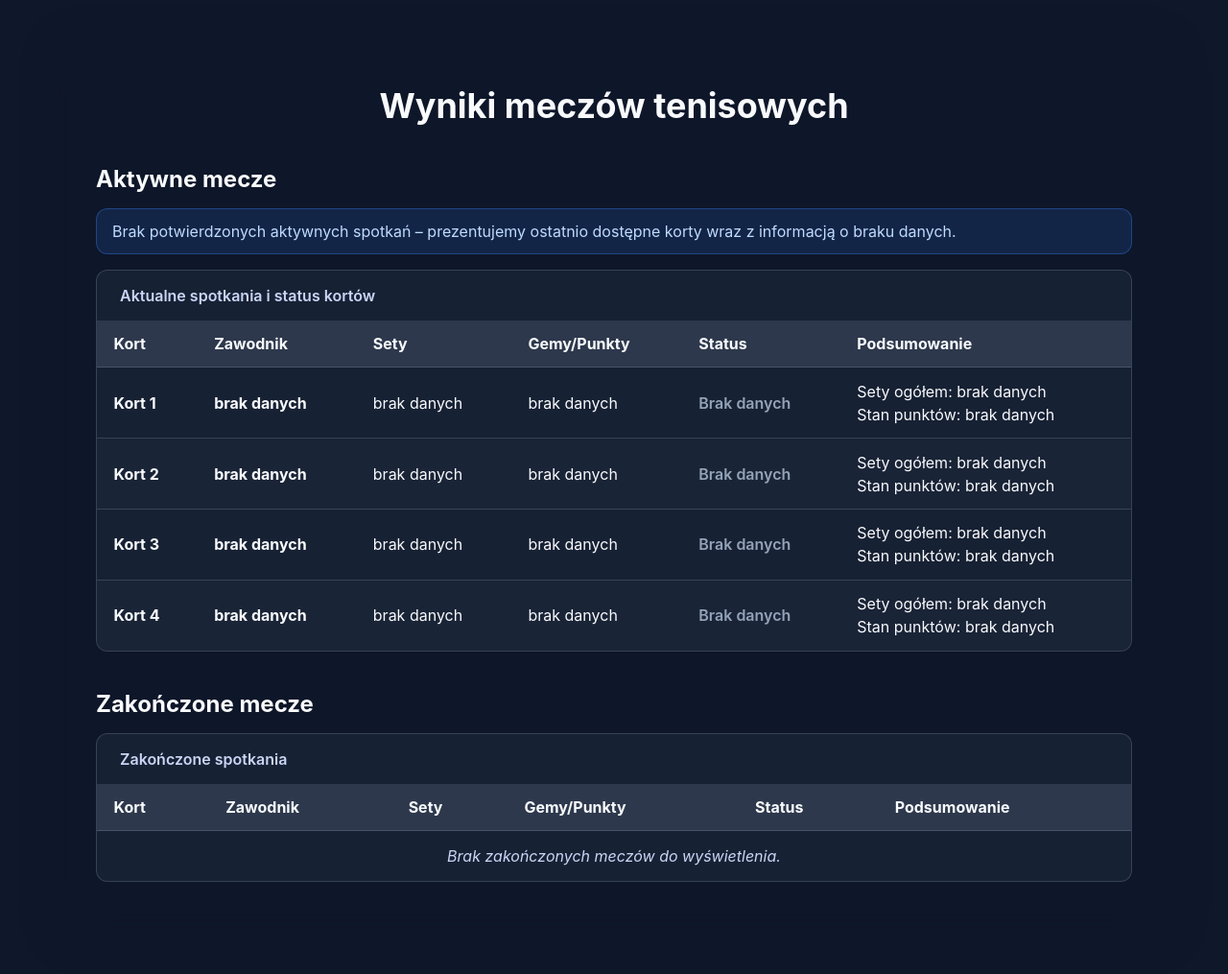
After one commit to suchokrates1/wyniki-tenis, a Flask app: page /wyniki in a window 1280 px wide. The commit adds this page. Shown: the whole page at 96% size. Run offline with Flask 3, Linux system fonts and the light colour scheme; data comes from the database, SQL or seed files in the repository.

Commit message:
Add results overview using snapshots

```diff
--- a/main.py
+++ b/main.py
@@ -2,6 +2,7 @@ import copy
 import json
 import logging
 import os
+import re
 from functools import wraps
 from pathlib import Path
 from urllib.parse import urlparse
@@ -40,6 +41,7 @@ app.config.setdefault(
     os.environ.get("DATABASE_URL", "sqlite:///overlay.db"),
 )
 app.config.setdefault("SQLALCHEMY_TRACK_MODIFICATIONS", False)
+app.config.setdefault("SNAPSHOTS_DIR", BASE_DIR / "snapshots")
 
 db = SQLAlchemy(app)
 
@@ -57,6 +59,29 @@ CORNER_LABELS = {
     "top_right": "Prawy górny narożnik",
     "bottom_left": "Lewy dolny narożnik",
     "bottom_right": "Prawy dolny narożnik",
+}
+
+FINISHED_STATUSES = {
+    "finished",
+    "complete",
+    "completed",
+    "done",
+    "zakończony",
+    "zakończone",
+}
+
+ACTIVE_STATUSES = {
+    "active",
+    "in_progress",
+    "live",
+    "ongoing",
+    "running",
+}
+
+STATUS_LABELS = {
+    "active": "W trakcie",
+    "finished": "Zakończony",
+    "unavailable": "Brak danych",
 }
 
 DEFAULT_BASE_CONFIG = {
@@ -223,6 +248,224 @@ def overlay_links_by_kort_id():
     return {
         link.kort_id: {"overlay": link.overlay_url, "control": link.control_url}
         for link in get_overlay_links()
+    }
+
+
+def kort_id_sort_key(value):
+    if isinstance(value, str) and value.isdigit():
+        return (0, int(value))
+    try:
+        return (0, int(value))
+    except (TypeError, ValueError):
+        pass
+    return (1, str(value))
+
+
+def extract_kort_id(entry, fallback):
+    candidate = (
+        (entry or {}).get("kort_id")
+        or (entry or {}).get("court_id")
+        or (entry or {}).get("id")
+        or (entry or {}).get("kort")
+        or (entry or {}).get("court")
+    )
+    if candidate is None:
+        return str(fallback)
+
+    if isinstance(candidate, (int, float)):
+        return str(int(candidate))
+
+    candidate_str = str(candidate).strip()
+    digits = re.findall(r"\d+", candidate_str)
+    if digits:
+        return digits[0]
+    return candidate_str or str(fallback)
+
+
+def normalize_status(raw_status, available, has_snapshot):
+    if not has_snapshot or not available:
+        return "unavailable"
+
+    if not raw_status:
+        return "active"
+
+    status = str(raw_status).strip().lower()
+    if status in FINISHED_STATUSES:
+        return "finished"
+    if status in ACTIVE_STATUSES:
+        return "active"
+    return status or "active"
+
+
+def display_value(value, fallback="brak danych"):
+    if value is None:
+        return fallback
+    if isinstance(value, (list, dict)):
+        return fallback if not value else ", ".join(map(str, value))
+    text = str(value).strip()
+    return text if text else fallback
+
+
+def display_name(value, fallback="brak danych"):
+    if value is None:
+        return fallback
+    text = str(value).strip()
+    return text if text else fallback
+
+
+def is_player_serving(serving_marker, index, name):
+    if serving_marker is None:
+        return False
+
+    if isinstance(serving_marker, (int, float)):
+        try:
+            return int(serving_marker) == index
+        except (TypeError, ValueError):
+            return False
+
+    if isinstance(serving_marker, str):
+        marker = serving_marker.strip().lower()
+        if marker in {"player1", "p1"}:
+            return index == 0
+        if marker in {"player2", "p2"}:
+            return index == 1
+        if name:
+            return marker == str(name).strip().lower()
+        return False
+
+    if isinstance(serving_marker, dict):
+        if "index" in serving_marker:
+            try:
+                return int(serving_marker["index"]) == index
+            except (TypeError, ValueError):
+                pass
+        marker_name = serving_marker.get("name") or serving_marker.get("player")
+        if marker_name and name:
+            return str(marker_name).strip().lower() == str(name).strip().lower()
+    return False
+
+
+def normalize_players(players_data, serving_marker):
+    normalized = []
+
+    if isinstance(players_data, dict):
+        iterable = list(players_data.values())
+    elif isinstance(players_data, list):
+        iterable = players_data
+    else:
+        iterable = []
+
+    for index, raw_player in enumerate(iterable):
+        if isinstance(raw_player, dict):
+            name = raw_player.get("name") or raw_player.get("player") or raw_player.get("label")
+            sets = (
+                raw_player.get("sets")
+                or raw_player.get("set_score")
+                or raw_player.get("sets_won")
+                or raw_player.get("set")
+            )
+            games = (
+                raw_player.get("games")
+                or raw_player.get("games_won")
+                or raw_player.get("score")
+                or raw_player.get("points")
+            )
+        else:
+            name = raw_player
+            sets = None
+            games = None
+
+        normalized.append(
+            {
+                "display_name": display_name(name),
+                "display_sets": display_value(sets),
+                "display_games": display_value(games),
+                "is_serving": is_player_serving(serving_marker, index, name),
+            }
+        )
+
+    if not normalized:
+        normalized.append(
+            {
+                "display_name": "brak danych",
+                "display_sets": "brak danych",
+                "display_games": "brak danych",
+                "is_serving": False,
+            }
+        )
+
+    return normalized
+
+
+def load_snapshots():
+    directory = Path(app.config.get("SNAPSHOTS_DIR", BASE_DIR / "snapshots"))
+    if not directory.exists():
+        return {}
+
+    snapshots = {}
+    for path in sorted(directory.glob("*.json")):
+        try:
+            with path.open("r", encoding="utf-8") as handle:
+                payload = json.load(handle)
+        except (OSError, json.JSONDecodeError) as exc:
+            logger.warning("Nie udało się wczytać pliku snapshot %s: %s", path, exc)
+            continue
+
+        if isinstance(payload, dict) and isinstance(payload.get("snapshots"), list):
+            entries = payload["snapshots"]
+        elif isinstance(payload, list):
+            entries = payload
+        else:
+            entries = [payload]
+
+        for index, entry in enumerate(entries):
+            if not isinstance(entry, dict):
+                continue
+            fallback = f"{path.stem}-{index}"
+            kort_id = extract_kort_id(entry, fallback)
+            snapshots[str(kort_id)] = entry
+
+    return snapshots
+
+
+def normalize_snapshot_entry(kort_id, snapshot, link_meta=None):
+    snapshot = snapshot or {}
+    has_snapshot = bool(snapshot)
+    available = snapshot.get("available", True) if has_snapshot else False
+    status = normalize_status(snapshot.get("status"), available, has_snapshot)
+    status_label = STATUS_LABELS.get(status, status.replace("_", " ").capitalize())
+
+    kort_label = (
+        snapshot.get("court_name")
+        or snapshot.get("kort_name")
+        or snapshot.get("kort")
+        or snapshot.get("court")
+        or (link_meta or {}).get("name")
+        or (f"Kort {kort_id}" if kort_id else "Kort")
+    )
+
+    players = normalize_players(snapshot.get("players"), snapshot.get("serving"))
+    row_span = max(len(players), 1)
+
+    score_summary = display_value(
+        snapshot.get("game_score")
+        or snapshot.get("score_summary")
+        or snapshot.get("score"),
+    )
+
+    set_summary = display_value(snapshot.get("set_score") or snapshot.get("sets"))
+
+    return {
+        "kort_id": str(kort_id),
+        "kort_label": display_name(kort_label, fallback=f"Kort {kort_id}" if kort_id else "Kort"),
+        "status": status,
+        "status_label": status_label,
+        "available": available,
+        "has_snapshot": has_snapshot,
+        "players": players,
+        "row_span": row_span,
+        "score_summary": score_summary,
+        "set_summary": set_summary,
     }
 
 
@@ -506,6 +749,38 @@ def index():
     )
 
 
+@app.route("/wyniki")
+def wyniki():
+    snapshots = load_snapshots()
+    links = overlay_links_by_kort_id()
+
+    known_ids = {str(kort_id) for kort_id in links.keys()}
+    known_ids.update(str(kort_id) for kort_id in snapshots.keys())
+    sorted_ids = sorted(known_ids, key=kort_id_sort_key)
+
+    active_matches = []
+    finished_matches = []
+
+    for kort_id in sorted_ids:
+        normalized = normalize_snapshot_entry(kort_id, snapshots.get(kort_id), links.get(kort_id))
+        if normalized["status"] == "finished":
+            finished_matches.append(normalized)
+        else:
+            active_matches.append(normalized)
+
+    active_matches.sort(key=lambda match: kort_id_sort_key(match["kort_id"]))
+    finished_matches.sort(key=lambda match: kort_id_sort_key(match["kort_id"]))
+
+    has_running_matches = any(match["status"] == "active" for match in active_matches)
+
+    return render_template(
+        "wyniki.html",
+        active_matches=active_matches,
+        finished_matches=finished_matches,
+        has_running_matches=has_running_matches,
+    )
+
+
 @app.route("/kort/<int:kort_id>")
 def overlay_kort(kort_id):
     kort_id = str(kort_id)
--- a/templates/index.html
+++ b/templates/index.html
@@ -15,6 +15,7 @@
         {% endfor %}
       </div>
       <div class="flex flex-col sm:flex-row gap-3 justify-center">
+        <a href="{{ url_for('wyniki') }}" class="inline-block px-6 py-3 bg-green-700 hover:bg-green-600 rounded text-white text-lg font-semibold">Aktualne wyniki</a>
         <a href="{{ url_for('config') }}" class="inline-block px-6 py-3 bg-gray-700 hover:bg-gray-600 rounded text-white text-lg font-semibold">Ustawienia overlayu</a>
         {% if links_management_url %}
         <a href="{{ links_management_url }}" class="inline-block px-6 py-3 bg-blue-700 hover:bg-blue-600 rounded text-white text-lg font-semibold">Zarządzaj linkami</a>
--- /dev/null
+++ b/templates/wyniki.html
@@ -0,0 +1,260 @@
+<!DOCTYPE html>
+<html lang="pl">
+<head>
+  <meta charset="UTF-8">
+  <title>Wyniki meczów tenisowych</title>
+  <style>
+    :root {
+      color-scheme: dark light;
+    }
+
+    body {
+      font-family: "Inter", "Segoe UI", Tahoma, sans-serif;
+      margin: 0;
+      background: #0f172a;
+      color: #f8fafc;
+    }
+
+    main {
+      padding: 2rem 1rem 4rem;
+    }
+
+    .results-container {
+      max-width: 1080px;
+      margin: 0 auto;
+      background: rgba(15, 23, 42, 0.85);
+      border-radius: 1rem;
+      padding: 2rem;
+      box-shadow: 0 20px 45px rgba(15, 23, 42, 0.45);
+    }
+
+    h1 {
+      font-size: 2.25rem;
+      margin-bottom: 1.5rem;
+      text-align: center;
+    }
+
+    section {
+      margin-top: 2.5rem;
+    }
+
+    h2 {
+      font-size: 1.5rem;
+      margin-bottom: 1rem;
+    }
+
+    .table-wrapper {
+      overflow-x: auto;
+      border-radius: 0.75rem;
+      border: 1px solid rgba(148, 163, 184, 0.25);
+      background: rgba(30, 41, 59, 0.65);
+    }
+
+    table {
+      width: 100%;
+      border-collapse: collapse;
+      min-width: 720px;
+    }
+
+    caption {
+      text-align: left;
+      padding: 1rem 1.5rem;
+      font-weight: 600;
+      font-size: 1rem;
+      color: #cbd5f5;
+    }
+
+    thead {
+      background: rgba(71, 85, 105, 0.45);
+    }
+
+    th,
+    td {
+      padding: 0.9rem 1.1rem;
+      border-bottom: 1px solid rgba(148, 163, 184, 0.25);
+      vertical-align: middle;
+      text-align: left;
+    }
+
+    tbody tr:nth-child(even) {
+      background: rgba(30, 41, 59, 0.45);
+    }
+
+    tbody tr:last-child td,
+    tbody tr:last-child th {
+      border-bottom: none;
+    }
+
+    .status-active {
+      color: #4ade80;
+      font-weight: 600;
+    }
+
+    .status-finished {
+      color: #facc15;
+      font-weight: 600;
+    }
+
+    .status-unavailable {
+      color: #94a3b8;
+      font-weight: 600;
+    }
+
+    .serving-indicator {
+      color: #f97316;
+      font-weight: 700;
+      margin-right: 0.35rem;
+    }
+
+    .empty-state {
+      padding: 1rem 1.5rem;
+      font-style: italic;
+      color: #cbd5f5;
+      text-align: center;
+    }
+
+    .notice {
+      background: rgba(59, 130, 246, 0.15);
+      border: 1px solid rgba(59, 130, 246, 0.35);
+      padding: 0.8rem 1rem;
+      border-radius: 0.75rem;
+      margin-bottom: 1rem;
+      color: #bfdbfe;
+    }
+
+    .summary {
+      display: flex;
+      flex-direction: column;
+      gap: 0.25rem;
+    }
+
+    @media (max-width: 768px) {
+      main {
+        padding: 1.5rem 0.5rem 3rem;
+      }
+
+      h1 {
+        font-size: 1.75rem;
+      }
+
+      table {
+        min-width: 620px;
+      }
+    }
+  </style>
+</head>
+<body>
+  <main>
+    <div class="results-container" aria-live="polite">
+      <h1>Wyniki meczów tenisowych</h1>
+
+      <section aria-labelledby="active-matches">
+        <h2 id="active-matches">Aktywne mecze</h2>
+        {% if not has_running_matches and active_matches %}
+        <p class="notice">Brak potwierdzonych aktywnych spotkań – prezentujemy ostatnio dostępne korty wraz z informacją o braku danych.</p>
+        {% elif not active_matches %}
+        <p class="notice">Brak aktywnych kortów do wyświetlenia.</p>
+        {% endif %}
+        <div class="table-wrapper">
+          <table>
+            <caption>Aktualne spotkania i status kortów</caption>
+            <thead>
+              <tr>
+                <th scope="col">Kort</th>
+                <th scope="col">Zawodnik</th>
+                <th scope="col">Sety</th>
+                <th scope="col">Gemy/Punkty</th>
+                <th scope="col">Status</th>
+                <th scope="col">Podsumowanie</th>
+              </tr>
+            </thead>
+            <tbody>
+              {% if active_matches %}
+              {% for match in active_matches %}
+              {% for player in match.players %}
+              <tr>
+                {% if loop.first %}
+                <th scope="rowgroup" rowspan="{{ match.row_span }}">{{ match.kort_label }}</th>
+                {% endif %}
+                <th scope="row">
+                  {% if player.is_serving %}<span class="serving-indicator" aria-label="Serwuje">▶</span>{% endif %}
+                  {{ player.display_name }}
+                </th>
+                <td>{{ player.display_sets }}</td>
+                <td>{{ player.display_games }}</td>
+                {% if loop.first %}
+                <td rowspan="{{ match.row_span }}" class="status-{{ match.status }}">{{ match.status_label }}</td>
+                <td rowspan="{{ match.row_span }}">
+                  <div class="summary">
+                    <span>Sety ogółem: {{ match.set_summary }}</span>
+                    <span>Stan punktów: {{ match.score_summary }}</span>
+                  </div>
+                </td>
+                {% endif %}
+              </tr>
+              {% endfor %}
+              {% endfor %}
+              {% else %}
+              <tr>
+                <td class="empty-state" colspan="6">Aktualnie brak danych o aktywnych kortach.</td>
+              </tr>
+              {% endif %}
+            </tbody>
+          </table>
+        </div>
+      </section>
+
+      <section aria-labelledby="finished-matches">
+        <h2 id="finished-matches">Zakończone mecze</h2>
+        <div class="table-wrapper">
+          <table>
+            <caption>Zakończone spotkania</caption>
+            <thead>
+              <tr>
+                <th scope="col">Kort</th>
+                <th scope="col">Zawodnik</th>
+                <th scope="col">Sety</th>
+                <th scope="col">Gemy/Punkty</th>
+                <th scope="col">Status</th>
+                <th scope="col">Podsumowanie</th>
+              </tr>
+            </thead>
+            <tbody>
+              {% if finished_matches %}
+              {% for match in finished_matches %}
+              {% for player in match.players %}
+              <tr>
+                {% if loop.first %}
+                <th scope="rowgroup" rowspan="{{ match.row_span }}">{{ match.kort_label }}</th>
+                {% endif %}
+                <th scope="row">
+                  {% if player.is_serving %}<span class="serving-indicator" aria-label="Serwuje">▶</span>{% endif %}
+                  {{ player.display_name }}
+                </th>
+                <td>{{ player.display_sets }}</td>
+                <td>{{ player.display_games }}</td>
+                {% if loop.first %}
+                <td rowspan="{{ match.row_span }}" class="status-{{ match.status }}">{{ match.status_label }}</td>
+                <td rowspan="{{ match.row_span }}">
+                  <div class="summary">
+                    <span>Sety ogółem: {{ match.set_summary }}</span>
+                    <span>Stan punktów: {{ match.score_summary }}</span>
+                  </div>
+                </td>
+                {% endif %}
+              </tr>
+              {% endfor %}
+              {% endfor %}
+              {% else %}
+              <tr>
+                <td class="empty-state" colspan="6">Brak zakończonych meczów do wyświetlenia.</td>
+              </tr>
+              {% endif %}
+            </tbody>
+          </table>
+        </div>
+      </section>
+    </div>
+  </main>
+</body>
+</html>
```
Also changed, not shown: tests/test_results.py (added, +62 -0 lines).
